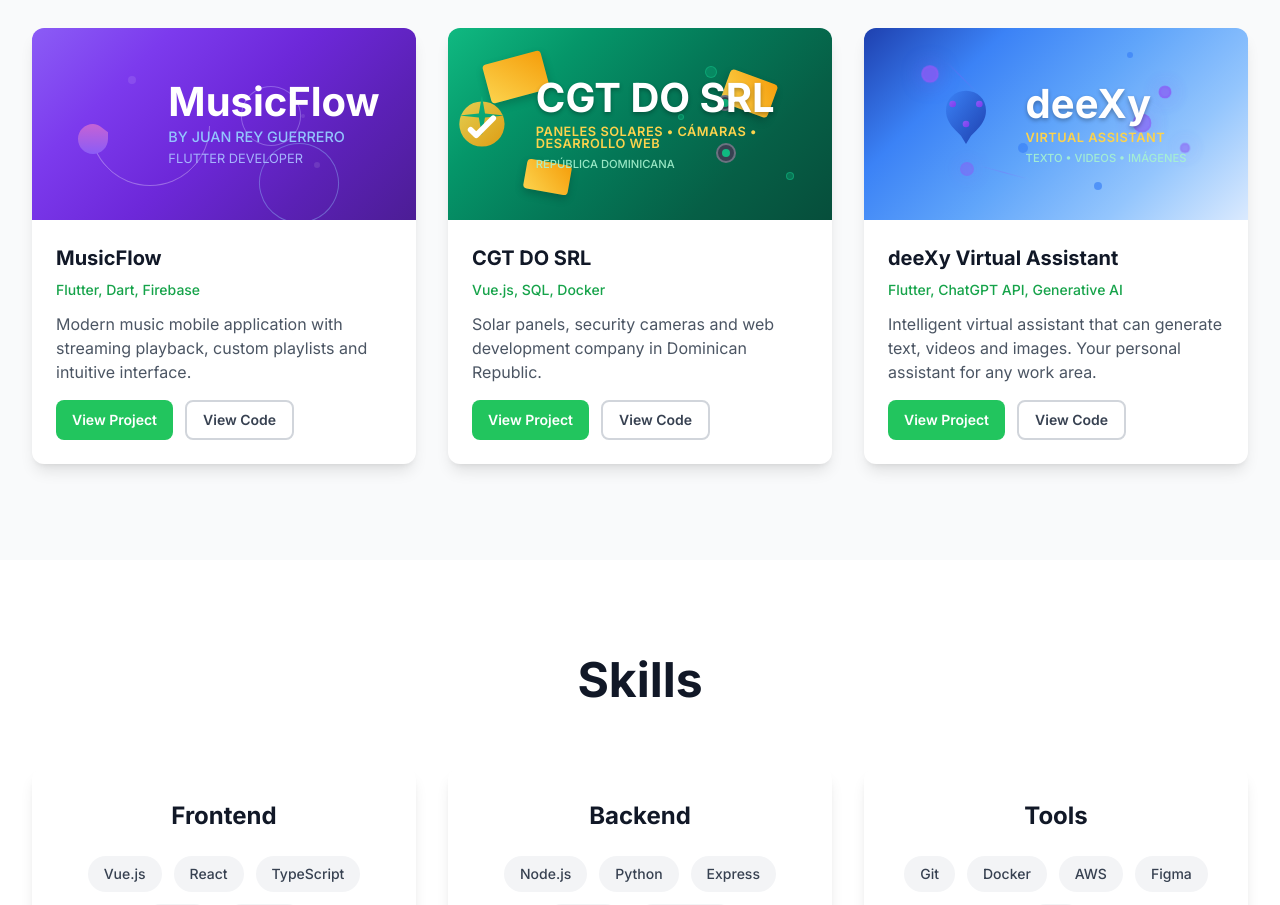
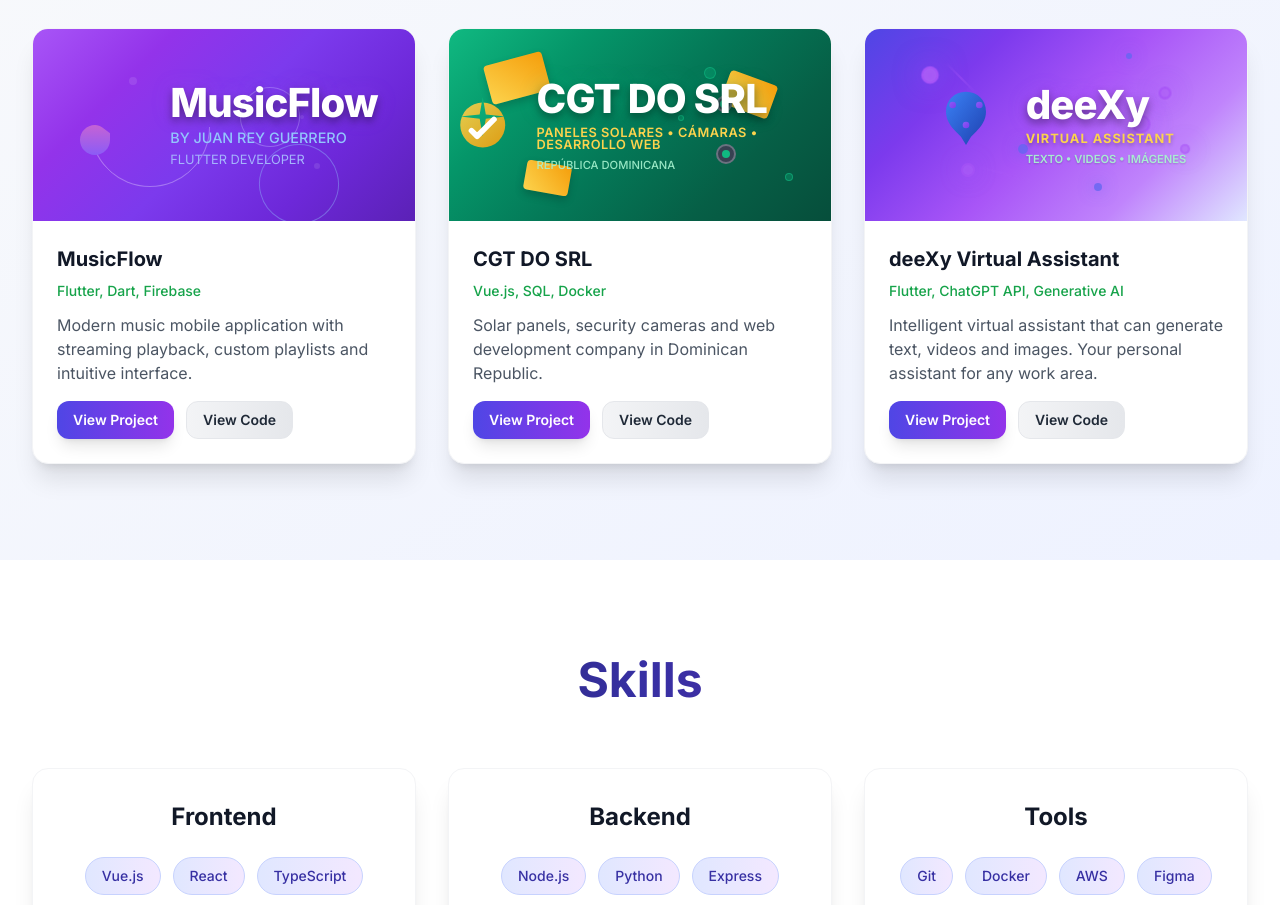
Before and after one commit to juanreyGuerrero/professional-profile, a Vue app: page / in a window 1280 px wide. Shown: the part 1860-2765 px from the top of the page. Built offline with nearby package versions, Linux system fonts and the light colour scheme.

Commit message:
Enhance visual design: Modern color scheme with indigo-purple gradients, improved buttons, enhanced shadows and modern UI elements similar to midudev style

```diff
--- a/src/App.vue
+++ b/src/App.vue
@@ -109,7 +109,7 @@
     </header>
 
     <!-- Hero Section -->
-    <section id="hero" class="min-h-screen flex items-center pt-16 bg-gradient-to-br from-gray-50 to-green-50 relative overflow-hidden">
+    <section id="hero" class="min-h-screen flex items-center pt-16 bg-gradient-to-br from-indigo-50 via-purple-50 to-white relative overflow-hidden">
       <div class="max-w-7xl mx-auto px-4 sm:px-6 lg:px-8">
         <div class="grid lg:grid-cols-2 gap-12 items-center">
           <div class="animate-on-scroll">
@@ -175,7 +175,7 @@
     </section>
 
     <!-- Portfolio Section -->
-    <section id="portfolio" class="py-24 bg-gray-50">
+    <section id="portfolio" class="py-24 bg-gradient-to-br from-gray-50 to-indigo-50">
       <div class="max-w-7xl mx-auto px-4 sm:px-6 lg:px-8">
         <h2 class="section-title">{{ getText('portfolio.title') }}</h2>
         <p class="text-xl text-gray-600 text-center mb-16 max-w-3xl mx-auto">
@@ -309,7 +309,7 @@
     </section>
 
     <!-- Contact Section -->
-    <section id="contact" class="py-24 bg-gray-50">
+    <section id="contact" class="py-24 bg-gradient-to-br from-purple-50 to-white">
       <div class="max-w-7xl mx-auto px-4 sm:px-6 lg:px-8">
         <h2 class="section-title">{{ getText('contact.title') }}</h2>
         <div class="grid lg:grid-cols-2 gap-12 items-center">
--- a/src/components/CGTImage.vue
+++ b/src/components/CGTImage.vue
@@ -208,11 +208,12 @@
 .project-title {
   font-family: 'Inter', sans-serif;
   font-size: 2.5rem;
-  font-weight: 700;
+  font-weight: 800;
   color: white;
   margin: 0;
   line-height: 1;
-  text-shadow: 0 2px 4px rgba(0, 0, 0, 0.3);
+  text-shadow: 0 4px 8px rgba(0, 0, 0, 0.4), 0 0 20px rgba(16, 185, 129, 0.3);
+  letter-spacing: -0.02em;
 }
 
 .company-services {
--- a/src/components/DeeXyImage.vue
+++ b/src/components/DeeXyImage.vue
@@ -80,7 +80,7 @@
   left: 0;
   right: 0;
   bottom: 0;
-  background: linear-gradient(135deg, #1E40AF 0%, #3B82F6 25%, #60A5FA 50%, #93C5FD 75%, #DBEAFE 100%);
+  background: linear-gradient(135deg, #4F46E5 0%, #7C3AED 25%, #A855F7 50%, #C084FC 75%, #E0E7FF 100%);
   z-index: 1;
 }
 
@@ -96,10 +96,10 @@
 /* Neural network nodes */
 .neural-node {
   position: absolute;
-  background: rgba(139, 92, 246, 0.8);
-  border: 2px solid rgba(139, 92, 246, 0.6);
+  background: rgba(168, 85, 247, 0.9);
+  border: 2px solid rgba(168, 85, 247, 0.7);
   border-radius: 50%;
-  box-shadow: 0 0 20px rgba(139, 92, 246, 0.4);
+  box-shadow: 0 0 25px rgba(168, 85, 247, 0.5), inset 0 0 10px rgba(255, 255, 255, 0.1);
 }
 
 .node-1 {
@@ -145,9 +145,10 @@
 /* Connection lines */
 .connection-line {
   position: absolute;
-  background: linear-gradient(90deg, transparent, rgba(139, 92, 246, 0.6), transparent);
-  height: 1px;
+  background: linear-gradient(90deg, transparent, rgba(168, 85, 247, 0.8), transparent);
+  height: 2px;
   animation: flow 3s infinite;
+  border-radius: 1px;
 }
 
 .line-1 {
@@ -174,9 +175,10 @@
 /* AI particles */
 .ai-particle {
   position: absolute;
-  background: rgba(59, 130, 246, 0.7);
+  background: rgba(99, 102, 241, 0.8);
   border-radius: 50%;
   animation: float 4s infinite ease-in-out;
+  box-shadow: 0 0 15px rgba(99, 102, 241, 0.6);
 }
 
 .particle-1 {
@@ -238,31 +240,34 @@
 .project-title {
   font-family: 'Inter', sans-serif;
   font-size: 2.5rem;
-  font-weight: 700;
+  font-weight: 800;
   color: white;
   margin: 0;
   line-height: 1;
-  text-shadow: 0 2px 4px rgba(0, 0, 0, 0.3);
+  text-shadow: 0 4px 8px rgba(0, 0, 0, 0.4), 0 0 20px rgba(168, 85, 247, 0.3);
+  letter-spacing: -0.02em;
 }
 
 .ai-type {
   font-family: 'Inter', sans-serif;
   font-size: 0.8rem;
-  font-weight: 600;
+  font-weight: 700;
   color: #FCD34D;
   margin: 0;
   line-height: 1;
-  letter-spacing: 0.5px;
+  letter-spacing: 1px;
+  text-shadow: 0 2px 4px rgba(0, 0, 0, 0.3);
 }
 
 .ai-capabilities {
   font-family: 'Inter', sans-serif;
   font-size: 0.7rem;
-  font-weight: 500;
+  font-weight: 600;
   color: #A7F3D0;
   margin: 0;
   line-height: 1;
-  opacity: 0.9;
+  opacity: 0.95;
+  text-shadow: 0 1px 2px rgba(0, 0, 0, 0.2);
 }
 
 /* Animations */
--- a/src/components/MusicFlowImage.vue
+++ b/src/components/MusicFlowImage.vue
@@ -59,7 +59,7 @@
   left: 0;
   right: 0;
   bottom: 0;
-  background: linear-gradient(135deg, #8B5CF6 0%, #7C3AED 25%, #6D28D9 50%, #5B21B6 75%, #4C1D95 100%);
+  background: linear-gradient(135deg, #A855F7 0%, #9333EA 25%, #7C3AED 50%, #6D28D9 75%, #5B21B6 100%);
   z-index: 1;
 }
 
@@ -163,10 +163,12 @@
 .project-title {
   font-family: 'Inter', sans-serif;
   font-size: 2.5rem;
-  font-weight: 700;
+  font-weight: 800;
   color: white;
   margin: 0;
   line-height: 1;
+  text-shadow: 0 4px 8px rgba(0, 0, 0, 0.4), 0 0 20px rgba(168, 85, 247, 0.3);
+  letter-spacing: -0.02em;
 }
 
 .creator-name {
--- a/src/style.css
+++ b/src/style.css
@@ -24,17 +24,17 @@
   }
 
   ::-webkit-scrollbar-thumb {
-    background: #22c55e;
+    background: linear-gradient(to bottom, #6366f1, #8b5cf6);
     border-radius: 4px;
   }
 
   ::-webkit-scrollbar-thumb:hover {
-    background: #16a34a;
+    background: linear-gradient(to bottom, #4f46e5, #7c3aed);
   }
 
   /* Selección de texto */
   ::selection {
-    background: rgba(34, 197, 94, 0.2);
+    background: rgba(99, 102, 241, 0.2);
     color: #171717;
   }
 }
@@ -42,40 +42,40 @@
 /* Componentes personalizados */
 @layer components {
   .btn-primary {
-    @apply bg-green-500 hover:bg-green-600 text-white font-semibold py-3 px-6 rounded-lg transition-all duration-300 transform hover:scale-105 hover:shadow-lg;
+    @apply bg-gradient-to-r from-indigo-600 to-purple-600 hover:from-indigo-700 hover:to-purple-700 text-white font-semibold py-3 px-6 rounded-xl transition-all duration-300 transform hover:scale-105 hover:shadow-xl shadow-lg;
   }
 
   .btn-secondary {
-    @apply bg-transparent border-2 border-gray-300 text-gray-700 hover:border-green-500 hover:text-green-500 font-semibold py-3 px-6 rounded-lg transition-all duration-300 transform hover:scale-105;
+    @apply bg-gradient-to-r from-gray-100 to-gray-200 hover:from-gray-200 hover:to-gray-300 text-gray-800 font-semibold py-3 px-6 rounded-xl transition-all duration-300 transform hover:scale-105 hover:shadow-lg border border-gray-200;
   }
 
   .section-title {
-    @apply text-4xl md:text-5xl font-bold text-gray-900 text-center mb-16;
+    @apply text-4xl md:text-5xl font-bold bg-gradient-to-r from-gray-900 via-indigo-800 to-purple-800 bg-clip-text text-transparent text-center mb-16;
   }
 
   .card {
-    @apply bg-white rounded-xl shadow-lg hover:shadow-xl transition-all duration-300 transform hover:-translate-y-2;
+    @apply bg-white rounded-2xl shadow-xl hover:shadow-2xl transition-all duration-500 transform hover:-translate-y-2 border border-gray-100;
   }
 
   .nav-item {
-    @apply px-4 py-2 text-gray-600 hover:text-green-500 transition-colors duration-300 relative;
+    @apply px-4 py-2 text-gray-600 hover:text-indigo-600 transition-colors duration-300 relative;
   }
 
   .nav-item.active {
-    @apply text-green-500;
+    @apply text-indigo-600;
   }
 
   .nav-item.active::after {
     content: '';
-    @apply absolute bottom-0 left-1/2 transform -translate-x-1/2 w-5 h-0.5 bg-green-500 rounded-full;
+    @apply absolute bottom-0 left-1/2 transform -translate-x-1/2 w-5 h-0.5 bg-gradient-to-r from-indigo-500 to-purple-500 rounded-full;
   }
 
   .timeline-marker {
-    @apply absolute left-1/2 top-0 w-4 h-4 bg-green-500 border-4 border-white rounded-full transform -translate-x-1/2 shadow-lg;
+    @apply absolute left-1/2 top-0 w-4 h-4 bg-gradient-to-r from-indigo-500 to-purple-500 border-4 border-white rounded-full transform -translate-x-1/2 shadow-lg;
   }
 
   .skill-tag {
-    @apply bg-gray-100 text-gray-700 px-4 py-2 rounded-full text-sm font-medium hover:bg-green-500 hover:text-white transition-all duration-300 transform hover:scale-105;
+    @apply bg-gradient-to-r from-indigo-100 to-purple-100 text-indigo-800 px-4 py-2 rounded-full text-sm font-medium hover:from-indigo-200 hover:to-purple-200 transition-all duration-300 transform hover:scale-105 border border-indigo-200;
   }
 
   .stat-card {
@@ -83,7 +83,7 @@
   }
 
   .stat-number {
-    @apply text-4xl font-bold text-green-500 block mb-2;
+    @apply text-4xl font-bold bg-gradient-to-r from-indigo-600 to-purple-600 bg-clip-text text-transparent block mb-2;
   }
 
   .stat-label {
@@ -91,7 +91,7 @@
   }
 
   .geometric-shape {
-    @apply absolute rounded-full bg-gradient-to-br from-green-400 to-green-600 opacity-80 animate-bounce;
+    @apply absolute rounded-full bg-gradient-to-br from-indigo-400 to-purple-600 opacity-80 animate-bounce;
   }
 
   .contact-item {
@@ -103,22 +103,22 @@
   }
 
   .social-link {
-    @apply inline-block bg-green-500 text-white px-8 py-4 rounded-lg font-semibold text-center transition-all duration-300 hover:bg-green-600 hover:scale-105 hover:shadow-lg;
+    @apply inline-block bg-gradient-to-r from-indigo-600 to-purple-600 text-white px-8 py-4 rounded-xl font-semibold text-center transition-all duration-300 hover:from-indigo-700 hover:to-purple-700 hover:scale-105 hover:shadow-xl shadow-lg;
   }
 }
 
 /* Utilidades personalizadas */
 @layer utilities {
   .text-gradient {
-    @apply bg-gradient-to-r from-green-500 to-blue-500 bg-clip-text text-transparent;
+    @apply bg-gradient-to-r from-indigo-600 to-purple-600 bg-clip-text text-transparent;
   }
 
   .bg-gradient-primary {
-    @apply bg-gradient-to-br from-blue-50 to-green-50;
+    @apply bg-gradient-to-br from-indigo-50 to-purple-50;
   }
 
   .bg-gradient-accent {
-    @apply bg-gradient-to-br from-green-50 to-white;
+    @apply bg-gradient-to-br from-purple-50 to-white;
   }
 
   .shadow-soft {
```
